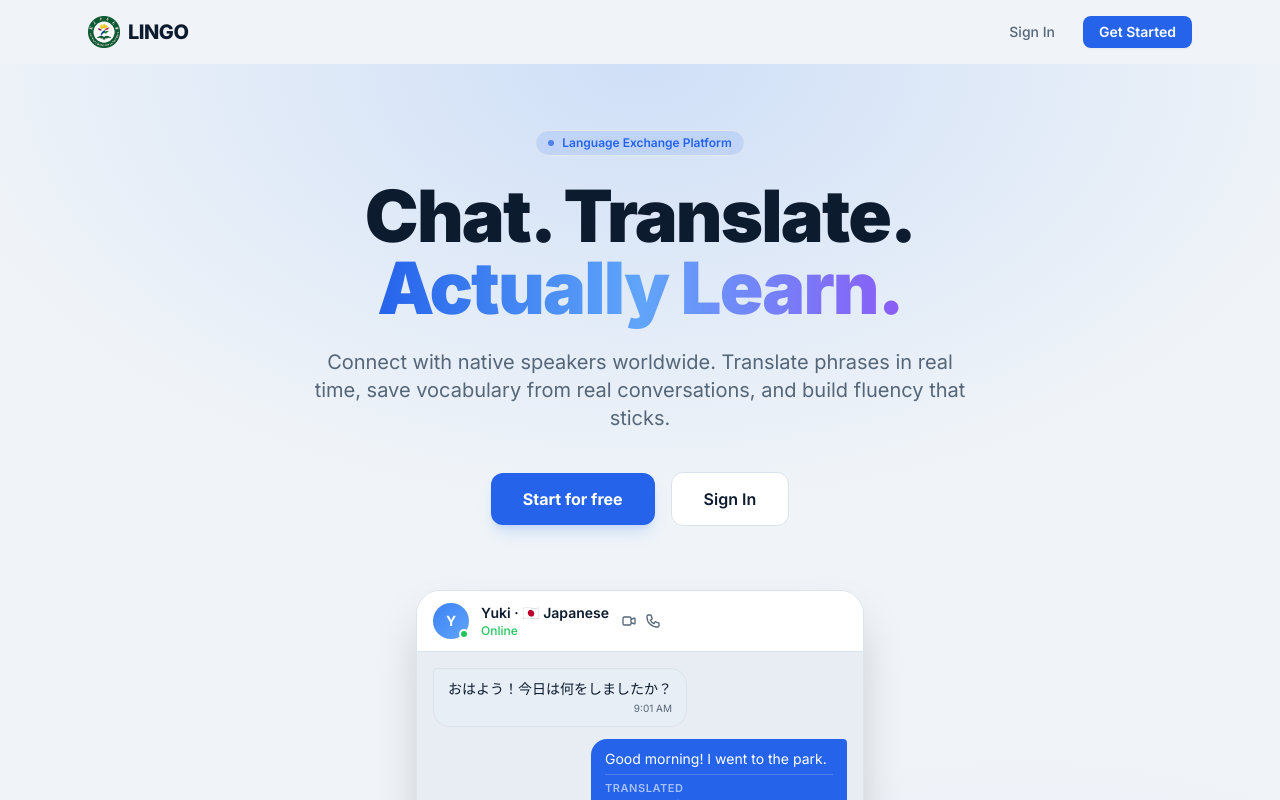
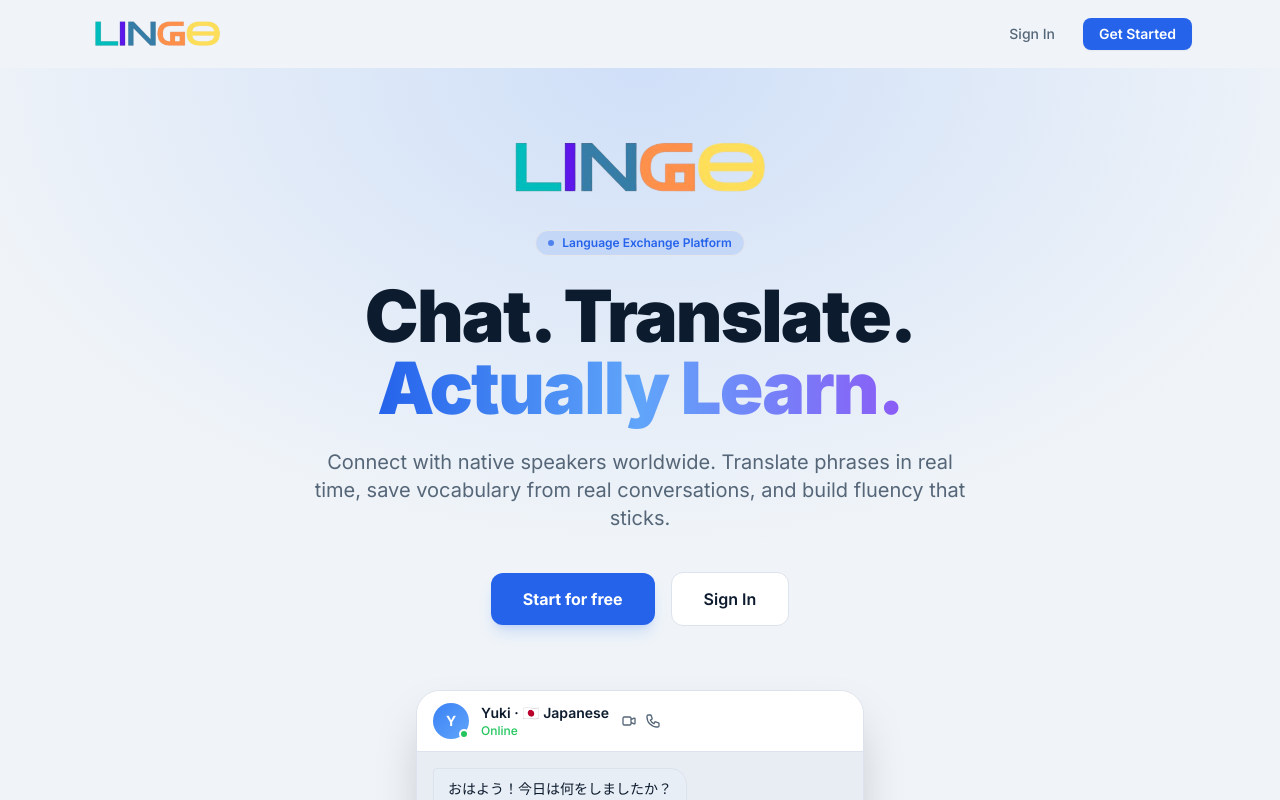
Before and after one commit to DarwynH/LingoSwap, a React (Vite) app: page / in a window 1280 px wide. Built offline with nearby package versions, Linux system fonts and the light colour scheme; no server answers.

Commit message:
LINGO FIX MAIN Title

```diff
--- a/components/Auth.tsx
+++ b/components/Auth.tsx
@@ -79,9 +79,12 @@ const Auth: React.FC<AuthProps> = ({ onLogin, onBack, initialIsLogin = true }) =
       >
         {/* Logo + back */}
         <div className="flex items-center justify-between mb-6">
-          <div className="flex items-center space-x-2">
-            <img src="/ndhu_logo.png" alt="LingoSwap" className="w-7 h-7 object-contain" />
-            <span className="font-extrabold text-lg" style={{ color: 'var(--text-primary)' }}>LingoSwap</span>
+          <div className="flex items-center">
+            <img
+              src="/lingo-logo.png"
+              alt="LingoSwap"
+              style={{ height: '32px', width: 'auto', objectFit: 'contain' }}
+            />
           </div>
           {onBack && (
             <button
@@ -99,7 +102,7 @@ const Auth: React.FC<AuthProps> = ({ onLogin, onBack, initialIsLogin = true }) =
         {/* Heading */}
         <div className="mb-6">
           <h2 className="text-2xl font-extrabold" style={{ color: 'var(--text-primary)' }}>
-            {isLogin ? 'Welcome back' : 'Create your LingoSwap account'}
+            {isLogin ? 'Welcome back' : 'Create your account'}
           </h2>
           <p className="text-sm mt-1" style={{ color: 'var(--text-secondary)' }}>
             {isLogin
--- a/components/Landing.tsx
+++ b/components/Landing.tsx
@@ -18,9 +18,12 @@ const Landing: React.FC<LandingProps> = ({ onNavigateToAuth }) => {
 
       {/* ── NAV ── */}
       <nav className="flex items-center justify-between px-6 py-4 max-w-6xl mx-auto w-full">
-        <div className="flex items-center space-x-2">
-          <img src="/ndhu_logo.png" alt="LINGO" className="w-8 h-8 object-contain" />
-          <span className="font-extrabold text-xl tracking-tight text-[var(--text-primary)]">LINGO</span>
+        <div className="flex items-center">
+          <img
+            src="/lingo-logo.png"
+            alt="LingoSwap"
+            style={{ height: '36px', width: 'auto', objectFit: 'contain' }}
+          />
         </div>
         <div className="flex items-center space-x-3">
           <button
@@ -41,6 +44,15 @@ const Landing: React.FC<LandingProps> = ({ onNavigateToAuth }) => {
       {/* ── HERO ── */}
       <section className="hero-gradient flex-1 flex flex-col items-center justify-center px-6 py-16 text-center">
         <div className="max-w-5xl mx-auto w-full">
+
+          {/* Hero logo */}
+          <div className="flex justify-center mb-6">
+            <img
+              src="/lingo-logo.png"
+              alt="LingoSwap"
+              style={{ height: '72px', width: 'auto', objectFit: 'contain', maxWidth: '320px' }}
+            />
+          </div>
 
           {/* Pill badge */}
           <div className="inline-flex items-center space-x-2 bg-[var(--accent-primary-muted)] border border-[var(--accent-primary)]/30 text-[var(--accent-primary)] text-xs font-semibold px-3 py-1 rounded-full mb-6">
--- a/components/Sidebar.tsx
+++ b/components/Sidebar.tsx
@@ -103,10 +103,11 @@ const Sidebar: React.FC<SidebarProps> = ({ activeTab, onTabChange, unreadCount =
     <>
       <nav className="hidden md:flex bg-surface-card border-r border-theme-border flex-col h-full w-64 flex-shrink-0 z-30" style={{borderRightColor:'var(--border-color)'}}>
         <div className="p-4 h-[72px] flex items-center flex-shrink-0">
-          <div className="w-9 h-9 rounded-lg overflow-hidden flex items-center justify-center flex-shrink-0">
-            <img src="/ndhu_logo.png" alt="LingoSwap Logo" className="w-full h-full object-contain" />
-          </div>
-          <span className="font-extrabold text-lg tracking-tight text-theme-text ml-3 whitespace-nowrap">LINGO</span>
+          <img
+            src="/lingo-logo.png"
+            alt="LingoSwap"
+            style={{ height: '40px', width: 'auto', objectFit: 'contain', maxWidth: '160px' }}
+          />
         </div>
 
         <div className="flex-1 px-3 space-y-2 py-4 overflow-y-auto overflow-x-hidden">
```
Also changed, not shown: public/lingo-logo.png (added).
